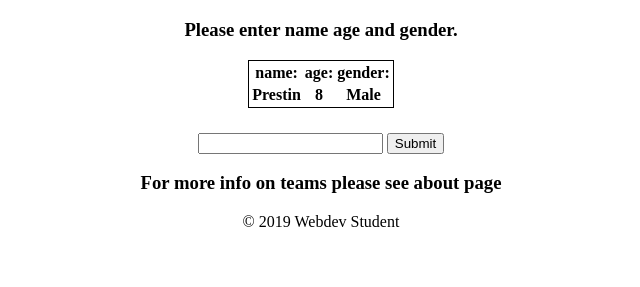
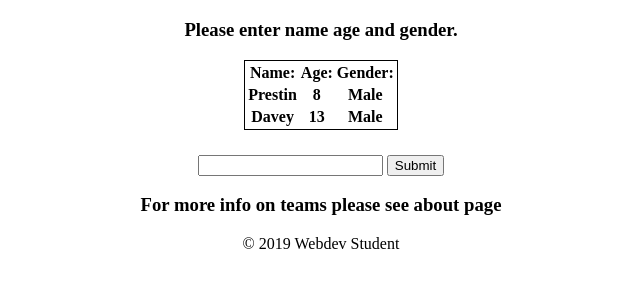
Before and after one commit to bobby-webdev2021/fsw-100, a plain HTML site: page week3/moreOnHTML/Wk3_PP_index (1).html in a window 1280 px wide. Shown: the part 87-374 px from the top of the page, without its empty margins (319-959 px from the left). Drawn offline with Linux system fonts and the light colour scheme.

Commit message:
Add files via upload

```diff
--- a/week3/moreOnHTML/Wk3_PP_index (1).html
+++ b/week3/moreOnHTML/Wk3_PP_index (1).html
@@ -17,14 +17,19 @@
 
     <table>
        <thead>
-           <th>name:</th>
-           <th>age:</th>
-           <th>gender:</th>
+           <th>Name:</th>
+           <th>Age:</th>
+           <th>Gender:</th>
        </thead>
        <tbody>
            <tr>
                <th>Prestin</th>
                <th>8</th>
+               <th>Male</th>
+           </tr>
+           <tr>
+               <th>Davey</th>
+               <th>13</th>
                <th>Male</th>
            </tr>
        </tbody>
--- a/week3/moreOnHTML/index.css
+++ b/week3/moreOnHTML/index.css
@@ -3,22 +3,12 @@ h1{
 }
 table{
     border: 1px solid black;
+    margin-right: auto;
+    margin-left: auto;
 }
 body{
-    align-content:center;
+    text-align: center;
 }
 form{
     padding-top: 25px;
 }
-table
-
-{
-
-margin-right: auto;
-
-margin-left: auto;
-
-}
-body{
-    text-align: center;
-}
```
Also changed, not shown: week3/moreOnHTML/about.html (+0 -2 lines).
